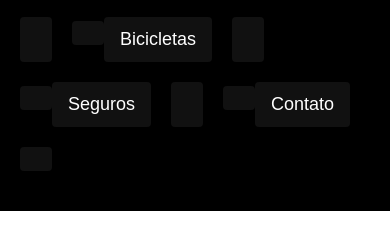
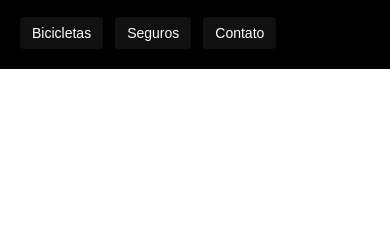
Before and after one commit to eucindyn/bikcraft, a plain HTML site: page index.html in a window 390 px wide. Shown: the part 58-308 px from the top of the page. Drawn offline with Linux system fonts and the light colour scheme.

Commit message:
atualização

```diff
--- a/css/style.css
+++ b/css/style.css
@@ -41,6 +41,22 @@ a {
   padding: 16px 0px;
   color: #fff;
   font-size: 18px;
+  position: relative;
+}
+
+.header-menu a:after {
+  content: "";
+  display: block;
+  height: 2px;
+  width: 0px;
+  background-color: #fff;
+  margin-top: 4px;
+  transition: 0.3s;
+  position: absolute;
+}
+
+.header-menu a:hover:after {
+  width: 100%;
 }
 
 @media (max-width: 800px) {
@@ -52,4 +68,20 @@ a {
     padding: 12px 16px;
     border-radius: 4px;
   }
+  .header-menu a:hover {
+    background-color: #2E2E2E;
+  }
+  .header a:after {
+    display: none;
+  }
 }
+
+@media (max-width: 600px) {
+  .header-menu {
+    gap: 12px;
+  }
+  .header-menu a {
+    padding: 8px 12px;
+    font-size: 14px;
+  }
+}
--- a/index.html
+++ b/index.html
@@ -15,13 +15,13 @@
     <div class="header">
       <a href="./">
         <img src="./img/bikcraft.svg" alt="Bikcraft">
-      <a> <!-- criando uma marca como um link -->
+      </a> <!-- criando uma marca como um link -->
 
       <nav aria-label="primaria">
         <ul class="header-menu">
-          <li><a href="./bicicletas.html">Bicicletas</li>
-          <li><a href="./seguros.html">Seguros</li>
-          <li><a href="./contato.html">Contato</li>
+          <li><a href="./bicicletas.html">Bicicletas</a></li>
+          <li><a href="./seguros.html">Seguros</a></li>
+          <li><a href="./contato.html">Contato</a></li>
         </ul>
       </nav>
     </div>
```
